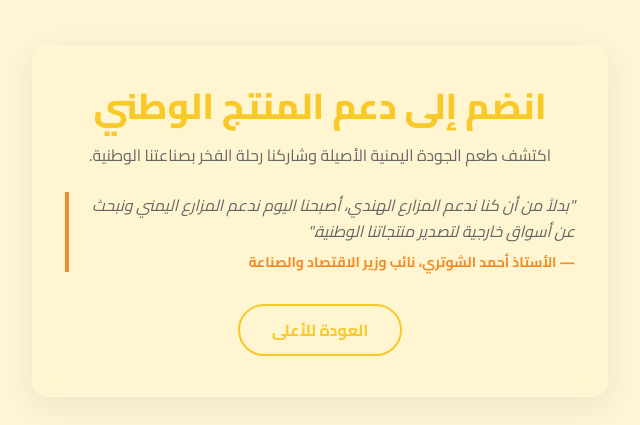
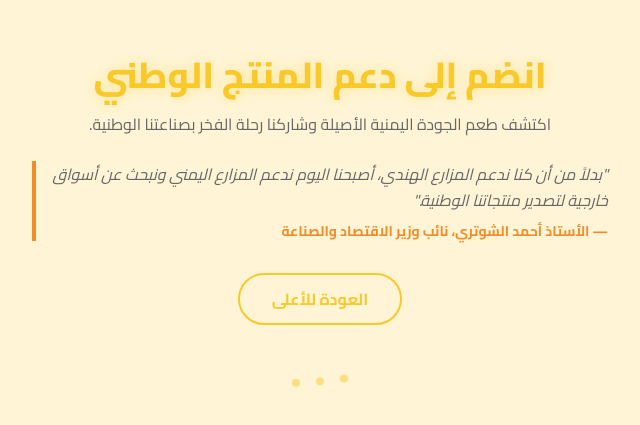
Before and after one commit to WWW-Alhnani-COM/Leader, a Next.js app: page / in a window 1280 px wide. Shown: the part 3379-3804 px from the top of the page, without its empty margins (320-960 px from the left). Built offline with nearby package versions, Linux system fonts and the light colour scheme.

Commit message:
تعديل CTA Section - نصوص تفاعلية بدلاً من البطاقات

```diff
--- a/components/CTASection.tsx
+++ b/components/CTASection.tsx
@@ -8,34 +8,115 @@ export default function CTASection() {
       id="cta"
       className="relative z-10 flex min-h-screen items-center justify-center px-6 py-24"
     >
-      <motion.div
-        initial={{ opacity: 0, y: 30 }}
-        whileInView={{ opacity: 1, y: 0 }}
-        viewport={{ once: true, amount: 0.3 }}
-        transition={{ duration: 0.8, ease: "easeOut" }}
-        className="content-card mx-auto max-w-xl px-8 py-10 text-center"
-      >
-        <h2 className="font-cairo text-3xl font-extrabold text-mango md:text-4xl">
+      <div className="mx-auto max-w-xl text-center">
+        {/* Main title - Pulse effect */}
+        <motion.h2
+          initial={{ opacity: 0, scale: 0.9 }}
+          whileInView={{ opacity: 1, scale: 1 }}
+          viewport={{ once: true }}
+          transition={{ duration: 0.6, ease: "easeOut" }}
+          animate={{
+            textShadow: [
+              "0 0 10px rgba(248, 201, 40, 0.3)",
+              "0 0 20px rgba(248, 201, 40, 0.6)",
+              "0 0 10px rgba(248, 201, 40, 0.3)",
+            ],
+          }}
+          transition={{
+            textShadow: {
+              repeat: Infinity,
+              duration: 2,
+              delay: 0.8,
+            },
+          }}
+          className="font-cairo text-3xl font-extrabold text-mango md:text-4xl backdrop-blur-sm"
+        >
           انضم إلى دعم المنتج الوطني
-        </h2>
-        <p className="mt-4 font-cairo leading-relaxed text-muted">
+        </motion.h2>
+
+        {/* Subtitle */}
+        <motion.p
+          initial={{ opacity: 0, y: 20 }}
+          whileInView={{ opacity: 1, y: 0 }}
+          viewport={{ once: true }}
+          transition={{ duration: 0.8, delay: 0.2, ease: "easeOut" }}
+          className="mt-4 font-cairo leading-relaxed text-muted backdrop-blur-sm"
+        >
           اكتشف طعم الجودة اليمنية الأصيلة وشاركنا رحلة الفخر بصناعتنا
           الوطنية.
-        </p>
-        <blockquote className="mt-6 border-e-4 border-orange pe-4 text-right font-cairo italic leading-relaxed text-muted">
+        </motion.p>
+
+        {/* Quote with typewriter effect */}
+        <motion.blockquote
+          initial={{ opacity: 0, x: -50 }}
+          whileInView={{ opacity: 1, x: 0 }}
+          viewport={{ once: true }}
+          transition={{ duration: 0.8, delay: 0.4, ease: "easeOut" }}
+          className="mt-6 border-e-4 border-orange pe-4 text-right font-cairo italic leading-relaxed text-muted backdrop-blur-sm"
+        >
           "بدلاً من أن كنا ندعم المزارع الهندي، أصبحنا اليوم ندعم المزارع
           اليمني ونبحث عن أسواق خارجية لتصدير منتجاتنا الوطنية."
-          <footer className="mt-2 font-cairo text-sm font-bold not-italic text-orange">
+          <motion.footer
+            initial={{ opacity: 0 }}
+            whileInView={{ opacity: 1 }}
+            viewport={{ once: true }}
+            transition={{ duration: 0.6, delay: 0.8 }}
+            className="mt-2 font-cairo text-sm font-bold not-italic text-orange"
+          >
             — الأستاذ أحمد الشوتري، نائب وزير الاقتصاد والصناعة
-          </footer>
-        </blockquote>
-        <a
-          href="#top"
-          className="btn-secondary mt-8 inline-block rounded-full px-8 py-3 font-cairo text-base font-bold"
+          </motion.footer>
+        </motion.blockquote>
+
+        {/* CTA Button with ripple effect */}
+        <motion.div
+          initial={{ opacity: 0, scale: 0.9 }}
+          whileInView={{ opacity: 1, scale: 1 }}
+          viewport={{ once: true }}
+          transition={{ duration: 0.6, delay: 0.6, ease: "easeOut" }}
+          className="mt-8"
         >
-          العودة للأعلى
-        </a>
-      </motion.div>
+          <motion.a
+            href="#top"
+            className="btn-secondary relative inline-block rounded-full px-8 py-3 font-cairo text-base font-bold overflow-hidden"
+            whileHover={{ scale: 1.05 }}
+            whileTap={{ scale: 0.95 }}
+          >
+            <motion.span
+              className="absolute inset-0 bg-mango/20 rounded-full"
+              initial={{ scale: 0 }}
+              whileHover={{
+                scale: [0, 1, 1.5],
+              }}
+              transition={{
+                duration: 0.6,
+              }}
+            />
+            <span className="relative">العودة للأعلى</span>
+          </motion.a>
+        </motion.div>
+
+        {/* Decorative elements */}
+        <motion.div
+          initial={{ opacity: 0 }}
+          whileInView={{ opacity: 0.5 }}
+          viewport={{ once: true }}
+          transition={{ duration: 1, delay: 0.8 }}
+          className="mt-12 flex justify-center gap-4"
+        >
+          {[0, 1, 2].map((i) => (
+            <motion.div
+              key={i}
+              animate={{ y: [0, -10, 0] }}
+              transition={{
+                repeat: Infinity,
+                duration: 2,
+                delay: i * 0.2,
+              }}
+              className="h-2 w-2 rounded-full bg-mango"
+            />
+          ))}
+        </motion.div>
+      </div>
     </section>
   );
 }
```
